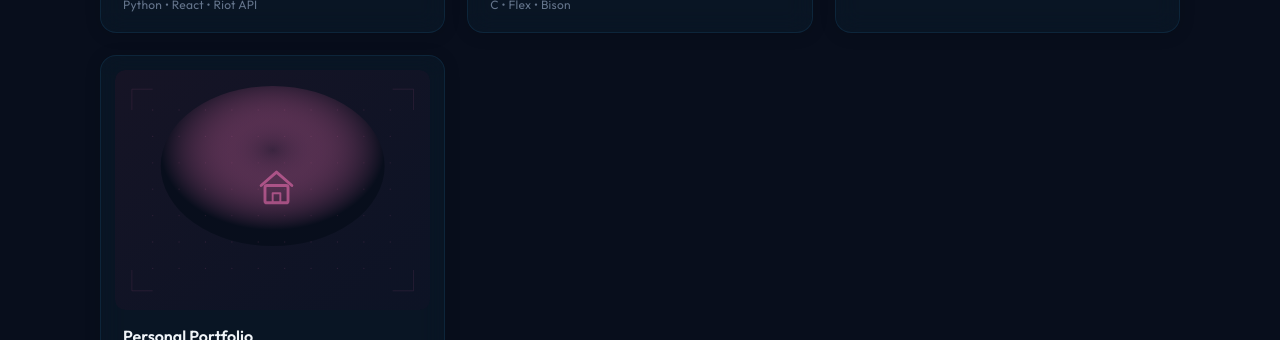
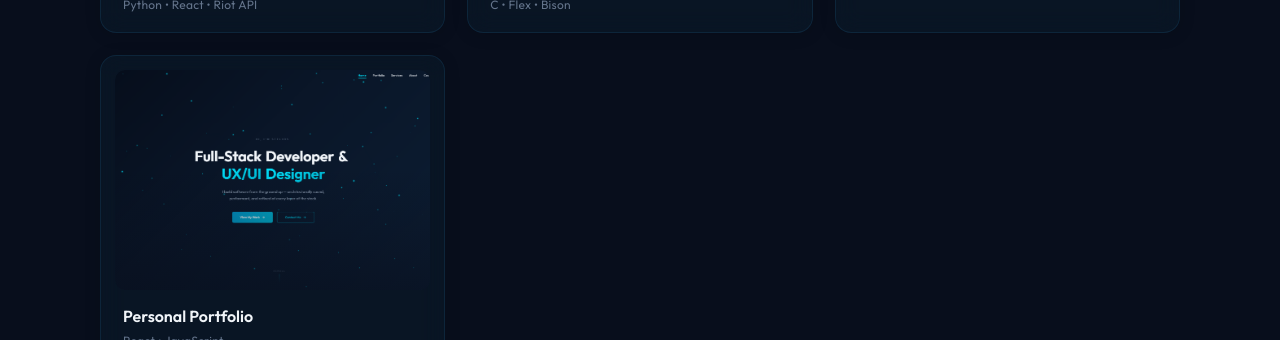
Before and after one commit to SteliosChatzis04/Portfolio, a React (Vite) app: page /portfolio in a window 1280 px wide. Shown: the part 579-919 px from the top of the page. Built offline with nearby package versions, Linux system fonts and the light colour scheme.

Commit message:
Refactor code structure for improved readability and maintainability

```diff
--- a/src/data/portfolio.js
+++ b/src/data/portfolio.js
@@ -94,7 +94,7 @@ export const projects = [
     category: "web",
     color: "#f472b6",
     icon: "home",
-    //image: "/Portfolio_Architecture.png",
+    image: `${import.meta.env.BASE_URL}Portfolio.png`,
     description:
       "A responsive single-page portfolio application built with React, featuring animated UI components, an interactive particle canvas, and a data-driven multi-page architecture.",
     role: "Full-Stack Developer",
```
Also changed, not shown: public/Portfolio.png (added).
